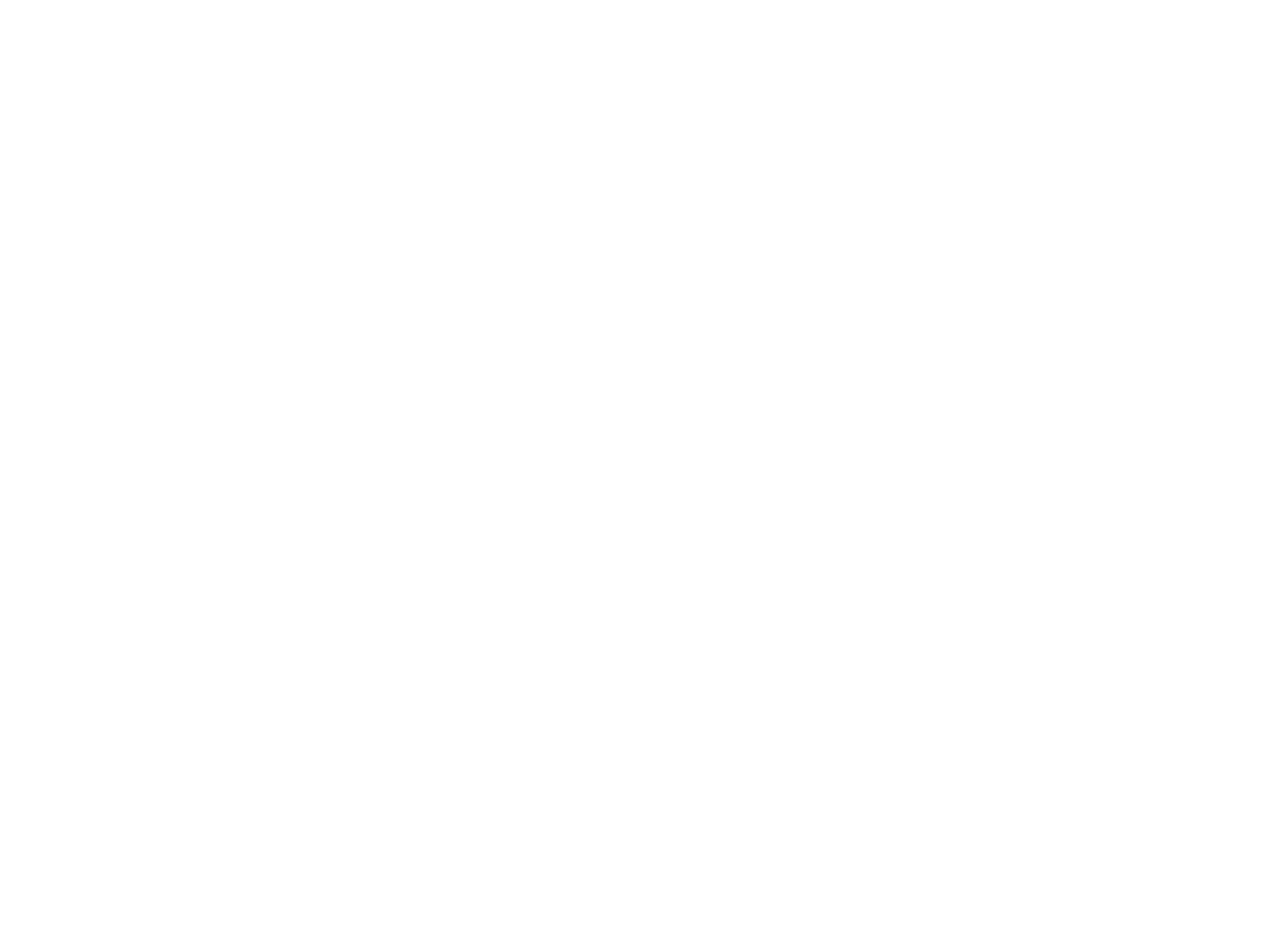
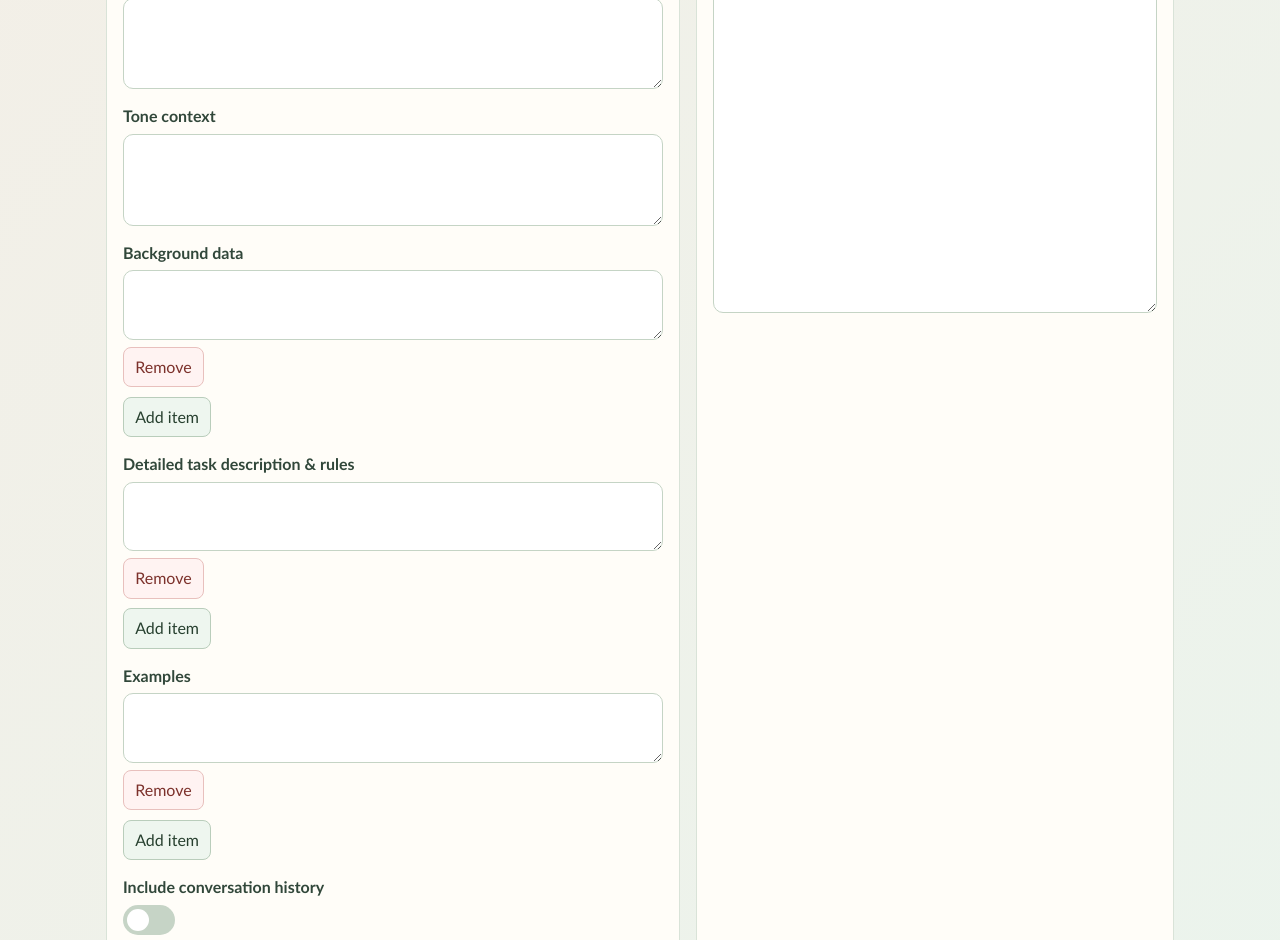
Before and after one commit to RobertoFreireDev/PromptCanvas, a React (Vite) app in the folder promptcanvas/: page / in a window 1280 px wide. Shown: the part 160-1100 px from the top of the page. Before the commit the page ends 800 px from the top, so only its background shows below. Built offline with nearby package versions, Linux system fonts and the light colour scheme.

Commit message:
add Structured prompt output

```diff
--- a/promptcanvas/src/App.css
+++ b/promptcanvas/src/App.css
@@ -0,0 +1,156 @@
+:root {
+  font-family: "Trebuchet MS", "Segoe UI", sans-serif;
+  line-height: 1.4;
+}
+
+* {
+  box-sizing: border-box;
+}
+
+body {
+  margin: 0;
+  background: linear-gradient(135deg, #f3efe7, #e9f5ee);
+  color: #243429;
+}
+
+.page {
+  max-width: 1100px;
+  margin: 0 auto;
+  padding: 2rem 1rem;
+  display: grid;
+  grid-template-columns: 1.2fr 1fr;
+  gap: 1rem;
+}
+
+.canvas,
+.output {
+  background: #fffdf8;
+  border: 1px solid #d9e3d8;
+  border-radius: 14px;
+  padding: 1rem;
+}
+
+h1,
+h2 {
+  margin: 0 0 0.5rem;
+}
+
+.subtitle {
+  margin: 0 0 1rem;
+  color: #4e6252;
+}
+
+.form {
+  display: grid;
+  gap: 1rem;
+}
+
+.field {
+  display: grid;
+  gap: 0.4rem;
+}
+
+label {
+  font-weight: 600;
+  color: #31473a;
+}
+
+textarea {
+  width: 100%;
+  resize: vertical;
+  border: 1px solid #c5d4c5;
+  border-radius: 10px;
+  padding: 0.7rem;
+  font: inherit;
+  background: #fff;
+}
+
+.listField {
+  display: grid;
+  gap: 0.6rem;
+}
+
+.listRow {
+  display: grid;
+  gap: 0.45rem;
+}
+
+button {
+  font: inherit;
+  border-radius: 8px;
+  border: 1px solid transparent;
+  padding: 0.5rem 0.7rem;
+  cursor: pointer;
+}
+
+.secondaryBtn {
+  justify-self: start;
+  background: #eef6ef;
+  border-color: #b9cdbb;
+  color: #27402f;
+}
+
+.dangerBtn {
+  justify-self: start;
+  background: #fff3f2;
+  border-color: #e8c0bd;
+  color: #7c312b;
+}
+
+.submitBtn {
+  background: #276749;
+  color: #fff;
+  border-color: #1f593f;
+  padding: 0.7rem 1rem;
+}
+
+.switch {
+  position: relative;
+  width: 52px;
+  height: 30px;
+  display: inline-block;
+}
+
+.switch input {
+  opacity: 0;
+  width: 0;
+  height: 0;
+}
+
+.slider {
+  position: absolute;
+  inset: 0;
+  border-radius: 999px;
+  background: #c6d4c6;
+  transition: 0.2s;
+}
+
+.slider::before {
+  content: '';
+  position: absolute;
+  width: 22px;
+  height: 22px;
+  left: 4px;
+  top: 4px;
+  border-radius: 50%;
+  background: white;
+  transition: 0.2s;
+}
+
+.switch input:checked + .slider {
+  background: #2e7d5a;
+}
+
+.switch input:checked + .slider::before {
+  transform: translateX(22px);
+}
+
+.output textarea {
+  min-height: 360px;
+}
+
+@media (max-width: 900px) {
+  .page {
+    grid-template-columns: 1fr;
+  }
+}
--- a/promptcanvas/src/App.tsx
+++ b/promptcanvas/src/App.tsx
@@ -1,10 +1,192 @@
+import { useMemo, useState } from 'react'
+import type { FormEvent } from 'react'
 import './App.css'
 
+type FieldType = 'string' | 'string[]' | 'boolean'
+
+type FieldConfig = {
+  id: string
+  label: string
+  type: FieldType
+}
+
+const fields: FieldConfig[] = [
+  { id: 'taskContext', label: 'Task context', type: 'string' },
+  { id: 'tone', label: 'Tone context', type: 'string' },
+  { id: 'backgroundData', label: 'Background data', type: 'string[]' },
+  { id: 'rules', label: 'Detailed task description & rules', type: 'string[]' },
+  { id: 'examples', label: 'Examples', type: 'string[]' },
+  {
+    id: 'conversationHistory',
+    label: 'Include conversation history',
+    type: 'boolean',
+  },
+  { id: 'task', label: 'Immediate task', type: 'string' },
+  { id: 'reasoning', label: 'Thinking step by step', type: 'string[]' },
+  { id: 'outputFormat', label: 'Output formatting', type: 'string' },
+  { id: 'prefilledResponse', label: 'Prefilled response', type: 'string' },
+]
+
+type FormValues = Record<string, string | string[] | boolean>
+
+const createInitialValues = (): FormValues => {
+  const values: FormValues = {}
+
+  for (const field of fields) {
+    if (field.type === 'string') values[field.id] = ''
+    if (field.type === 'string[]') values[field.id] = ['']
+    if (field.type === 'boolean') values[field.id] = false
+  }
+
+  return values
+}
+
 function App() {
+  const [values, setValues] = useState<FormValues>(() => createInitialValues())
+  const [assembledPrompt, setAssembledPrompt] = useState('')
+
+  const promptPreview = useMemo(() => assembledPrompt, [assembledPrompt])
+
+  const onSubmit = (event: FormEvent) => {
+    event.preventDefault()
+
+    const lines = [
+      `- Task Context: ${values.taskContext as string}`,
+      `- Tone: ${values.tone as string}`,
+      `- Background Data: ${formatList(values.backgroundData as string[])}`,
+      `- Rules: ${formatList(values.rules as string[])}`,
+      `- Examples: ${formatList(values.examples as string[])}`,
+      `- Conversation History: ${(values.conversationHistory as boolean) ? 'Included' : 'Not included'}`,
+      `- Immediate Task: ${values.task as string}`,
+      `- Reasoning Guidance: ${formatList(values.reasoning as string[])}`,
+      `- Output Format: ${values.outputFormat as string}`,
+      `- Prefilled Response: ${values.prefilledResponse as string}`,
+    ]
+
+    setAssembledPrompt(lines.join('\n'))
+  }
+
+  const updateStringField = (fieldId: string, nextValue: string) => {
+    setValues((prev) => ({ ...prev, [fieldId]: nextValue }))
+  }
+
+  const updateBooleanField = (fieldId: string, nextValue: boolean) => {
+    setValues((prev) => ({ ...prev, [fieldId]: nextValue }))
+  }
+
+  const updateListField = (fieldId: string, index: number, nextValue: string) => {
+    setValues((prev) => {
+      const currentList = [...(prev[fieldId] as string[])]
+      currentList[index] = nextValue
+      return { ...prev, [fieldId]: currentList }
+    })
+  }
+
+  const addListItem = (fieldId: string) => {
+    setValues((prev) => {
+      const currentList = [...(prev[fieldId] as string[])]
+      return { ...prev, [fieldId]: [...currentList, ''] }
+    })
+  }
+
+  const removeListItem = (fieldId: string, index: number) => {
+    setValues((prev) => {
+      const currentList = [...(prev[fieldId] as string[])]
+      if (currentList.length === 1) return prev
+      currentList.splice(index, 1)
+      return { ...prev, [fieldId]: currentList }
+    })
+  }
+
   return (
-    <><h1>prompt canvas</h1>
-    </>
+    <main className="page">
+      <section className="canvas">
+        <h1>PromptCanvas</h1>
+        <p className="subtitle">Build a structured Gemini prompt using guided sections.</p>
+
+        <form className="form" onSubmit={onSubmit}>
+          {fields.map((field) => (
+            <div key={field.id} className="field">
+              <label htmlFor={field.id}>{field.label}</label>
+              {field.type === 'string' ? (
+                <textarea
+                  id={field.id}
+                  value={values[field.id] as string}
+                  onChange={(event) => updateStringField(field.id, event.target.value)}
+                  rows={3}
+                />
+              ) : null}
+
+              {field.type === 'string[]' ? (
+                <div className="listField">
+                  {(values[field.id] as string[]).map((item, index) => (
+                    <div key={`${field.id}-${index}`} className="listRow">
+                      <textarea
+                        value={item}
+                        onChange={(event) =>
+                          updateListField(field.id, index, event.target.value)
+                        }
+                        rows={2}
+                      />
+                      <button
+                        type="button"
+                        className="dangerBtn"
+                        onClick={() => removeListItem(field.id, index)}
+                        disabled={(values[field.id] as string[]).length === 1}
+                      >
+                        Remove
+                      </button>
+                    </div>
+                  ))}
+                  <button
+                    type="button"
+                    className="secondaryBtn"
+                    onClick={() => addListItem(field.id)}
+                  >
+                    Add item
+                  </button>
+                </div>
+              ) : null}
+
+              {field.type === 'boolean' ? (
+                <label className="switch" htmlFor={`${field.id}-toggle`}>
+                  <input
+                    id={`${field.id}-toggle`}
+                    type="checkbox"
+                    checked={values[field.id] as boolean}
+                    onChange={(event) =>
+                      updateBooleanField(field.id, event.target.checked)
+                    }
+                  />
+                  <span className="slider" />
+                </label>
+              ) : null}
+            </div>
+          ))}
+
+          <button type="submit" className="submitBtn">
+            Assemble Prompt
+          </button>
+        </form>
+      </section>
+
+      <section className="output">
+        <h2>Structured prompt output</h2>
+        <textarea
+          readOnly
+          value={promptPreview}
+          placeholder="Your assembled prompt will appear here after submitting the form."
+          rows={16}
+        />
+      </section>
+    </main>
   )
 }
 
+const formatList = (items: string[]) => {
+  const cleanItems = items.map((item) => item.trim()).filter(Boolean)
+  if (cleanItems.length === 0) return '(none)'
+  return cleanItems.join(' | ')
+}
+
 export default App
```
Also changed, not shown: 1 other file (tests, documents, lock files or other folders).
